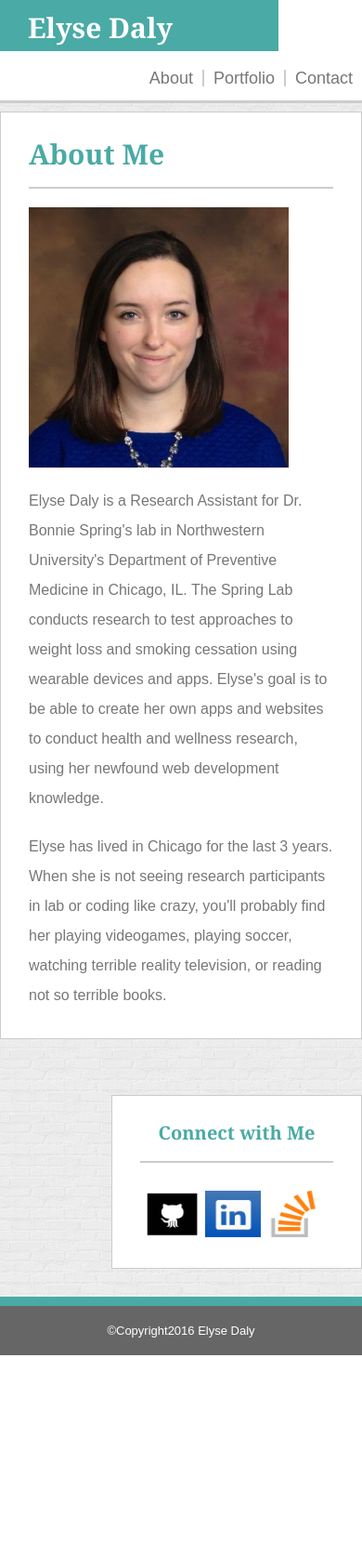
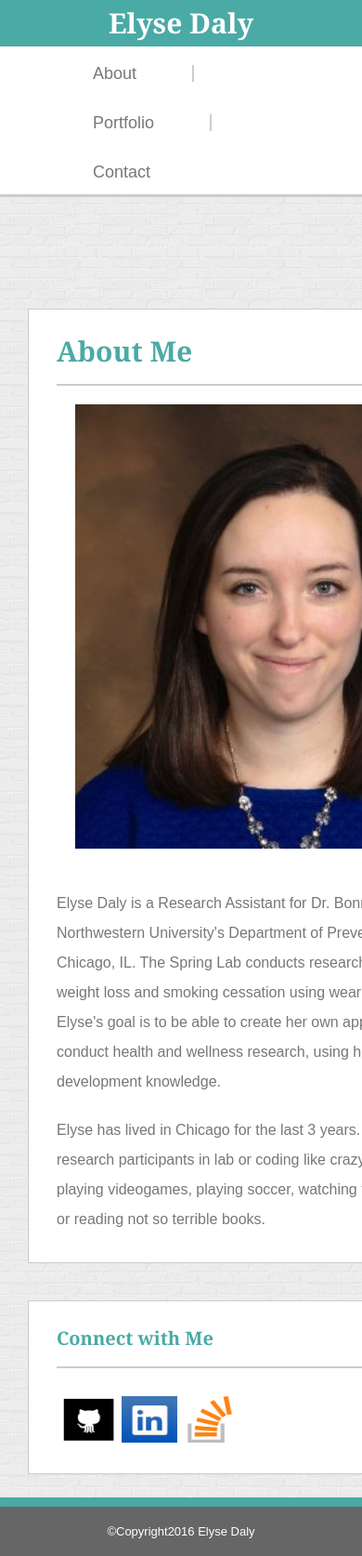
Before and after one commit to ElyseDaly/Responsive-Portfolio, a PHP site: page / in a window 390 px wide; the page is wider, and only the part inside the window is pictured. Shown: that part at 93% size. Before the commit the page ends 1458 px from the top of that part, so only its background shows below. Run offline with PHP 8.4, Linux system fonts and the light colour scheme.

Commit message:
made all responsive media queries

```diff
--- a/assets/css/style.css
+++ b/assets/css/style.css
@@ -410,3 +410,251 @@ footer p {
 	padding-left: 0px;
 	padding-right: 0px;
 }
+
+
+
+
+
+
+
+/* MEDIA QUERIES*/
+
+/*980px*/
+
+@media screen and (max-width: 980px) {
+	/*logo and nav bar*/
+	.logo {
+		margin-left: 70px;
+	}
+
+	nav {
+		margin-right: 70px;
+	}
+
+	/*main content*/
+	.main-content {
+		width: 500px;
+		margin-left: 70px;
+	}
+
+	/*sidebar content*/
+	.connect-sidebar {
+		margin-right: 70px;
+	}
+
+	/*about me content - image center and top*/
+	.about-me-image {
+		float: none;
+		width: 100%;
+		height: auto;
+		padding-top: 20px;
+		padding-bottom: 20px;
+		padding-right: 20px;
+		padding-left: 20px;
+	}
+
+	/*portfolio content - images stacked*/
+	.hangman,
+	.rpg,
+	.trivia,
+	.widget,
+	.rock {
+		float: none;
+		margin-left: 60px;
+		margin-top: 15px;
+		margin-bottom: 15px;
+	}
+}
+
+
+/*768px*/
+@media screen and (max-width: 768px) {
+	/*main content section - all 3 pages*/
+	.main-content {
+		width: 100%;
+		float: none;
+		margin-right: 20px;
+	}
+	/*about me*/
+	.about-me-image {
+		float: left;
+		width: 50%;
+		height: auto;
+	}
+
+	/*sidebar all 3 pages*/
+	.connect-sidebar {
+		clear: both;
+		float: none;
+		margin-left: 70px;
+		margin-right: 70px;
+		max-width: 650px;
+	}
+
+	.connect-content h2 {
+		text-align: left;
+	}
+
+	/*portfolio*/
+	.photo {
+		overflow: auto;
+		padding: 5px;
+	}
+
+	.hangman {
+		float: left;
+		width: 210px;
+		height: 150px;
+		padding: 0px;
+		margin: 10px 0px 10px 20px;
+	}
+
+	.rpg {
+		float: right;
+		width: 210px;
+		height: 150px;
+		padding: 0px;
+		margin: 10px 20px 10px 0px;
+	}
+
+	.trivia {
+		clear: both;
+		float: left;
+		width: 210px;
+		height: 150px;
+		padding: 0px;
+		margin: 10px 0px 10px 20px;
+	}
+
+	.widget {
+		float: right;
+		width: 210px;
+		height: 150px;
+		padding: 0px;
+		margin: 10px 20px 10px 0px;
+	}
+
+	.rock {
+		clear: both;
+		float: left;
+		width: 210px;
+		height: 150px;
+		padding: 0px;
+		margin: 10px 0px 10px 20px;
+	}
+
+	.hangman p,
+	.rpg p,
+	.trivia p,
+	.widget p,
+	.rock p {
+		margin-top: 90px;
+		margin-left: 0px;
+		padding: 0px;
+		font-size: 14px;
+		width: 100%;
+	}
+}
+
+
+
+/*640px*/
+@media screen and (max-width: 640px) {
+	body {
+		margin: 0px;
+	}
+
+	.container {
+		margin: 0px;
+		width: 100%;
+	}
+
+	header {
+		position: static;
+		z-index: none;
+		float: none;
+		width: 100%;
+		margin: none;
+	}
+
+	footer {
+		width: 100%;
+	}
+
+	.logo {
+		float: left;
+		width: 100%;
+		margin: 0px;
+		padding: 0px;
+		text-align: center;
+	}
+
+	nav {
+		float: none;
+		clear: both;
+		width: 100%;
+		margin: 0px;
+		padding: 0px;
+	}
+
+	nav ul {
+		margin-left: 40px;
+	}
+
+	nav li {
+		padding-right: 60px;
+		padding-left: 60px;
+	}
+
+	.main-content {
+		float: none;
+		width: 580px;
+		margin-left: 30px;
+		margin-right: 0px;
+		margin-top: 0px;
+		margin-bottom: 10px;
+	}
+
+	.about-me-image {
+		float: none;
+		width: 100%;
+		height: auto;
+		padding-top: 20px;
+		padding-bottom: 20px;
+		padding-right: 20px;
+		padding-left: 20px;
+	}
+
+	.hangman,
+	.rpg,
+	.trivia,
+	.widget,
+	.rock {
+		float: none;
+		margin-left: 80px;
+		margin-top: 15px;
+		margin-bottom: 15px;
+		width: 300px;
+		height: 250px;
+	}
+
+	.hangman p,
+	.rpg p,
+	.trivia p,
+	.widget p,
+	.rock p {
+		margin-top: 150px;
+		padding-top: 20px;
+		padding-bottom: 20px;
+		font-size: 20px;
+	}
+
+	.connect-sidebar {
+		float: none;
+		width: 580px;
+		margin-left: 30px;
+		margin-right: 0px;
+		margin-top: 40px;
+		margin-bottom: 5px;
+	}
+}
--- a/contact.html
+++ b/contact.html
@@ -2,6 +2,7 @@
 <html lang="en-us">
 <head>
 	<meta charset="utf-8">
+	<meta name="viewport" content="width=device-width, initial-scale=1.0">
 	<title>E. Daly Contact</title>
 	<link rel="stylesheet" type="text/css" href="assets/css/reset.css">
 	<link rel="stylesheet" type="text/css" href="assets/css/style.css">
--- a/index.html
+++ b/index.html
@@ -3,6 +3,7 @@
 
 <head>
 	<meta charset="utf-8">
+	<meta name="viewport" content="width=device-width, initial-scale=1.0">
 	<title>E. Daly About</title>
 	<link rel="stylesheet" type="text/css" href="assets/css/reset.css">
 	<link rel="stylesheet" type="text/css" href="assets/css/style.css">
@@ -19,7 +20,7 @@
     			<ul>
     				<li id="about"><a href="index.html">About</a></li>
     				<li id="portfolio"><a href="portfolio.html">Portfolio</a></li>
-    				<li><a href="contact.html">Contact</a></li>
+    				<li id="contact"><a href="contact.html">Contact</a></li>
     			</ul>
     		</nav>
     	</div>
--- a/portfolio.html
+++ b/portfolio.html
@@ -3,6 +3,7 @@
 
 <head>
 	<meta charset="utf-8">
+	<meta name="viewport" content="width=device-width, initial-scale=1.0">
 	<title>E. Daly Portfolio</title>
 	<link rel="stylesheet" type="text/css" href="assets/css/reset.css">
 	<link rel="stylesheet" type="text/css" href="assets/css/style.css">
```
